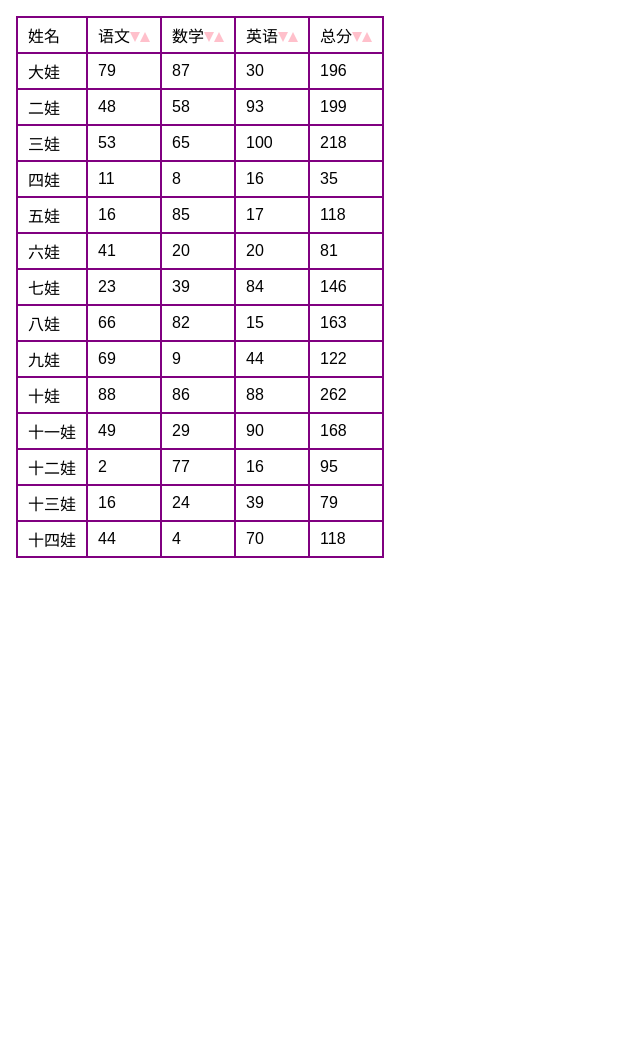
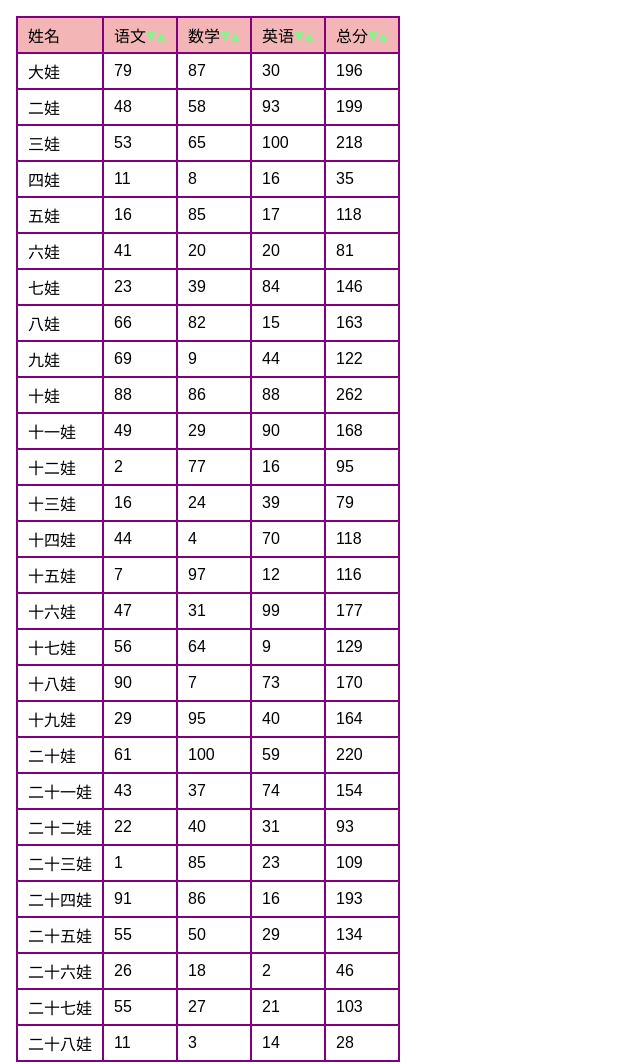
Before and after one commit to xiaokk06/IFE2016, a website: page IFE stage3/task38Table.html in a window 1280 px wide. Shown: the top 1064 px of the page, without its empty margins (0-640 px from the left). Before the commit the page ends 800 px from the top, so only its background shows below. Drawn offline with Linux system fonts and the light colour scheme; files that its build step writes are made by us from their sources.

Commit message:
task38&task39

```diff
--- a/IFE stage3/app/css/task38.scss
+++ b/IFE stage3/app/css/task38.scss
@@ -8,7 +8,7 @@ td {
     padding: 5px 10px;
 }
 
-$arrowColor:pink;
+$arrowColor:lightgreen;
 .divStyle {
     display: inline;
     width: 12px;
@@ -31,3 +31,24 @@ $arrowColor:pink;
 .downArrow {
     border-top: 10px solid $arrowColor;
 }
+
+.fixedThead {
+    position: fixed;
+    top: 0;
+    z-index: 9999;
+    margin: 0;
+}
+
+.hide {
+    display: none;
+}
+
+.show {
+    display: inline-block;
+}
+
+.paddingHeight {
+    margin: 1rem;
+    height: 900px;
+    // width: 100%;
+}
--- a/IFE stage3/app/js/task38/public.js
+++ b/IFE stage3/app/js/task38/public.js
@@ -29,6 +29,20 @@ var scoreData = {
     '十二娃': randomScore(3),
     '十三娃': randomScore(3),
     '十四娃': randomScore(3),
+    '十五娃': randomScore(3),
+    '十六娃': randomScore(3),
+    '十七娃': randomScore(3),
+    '十八娃': randomScore(3),
+    '十九娃': randomScore(3),
+    '二十娃': randomScore(3),
+    '二十一娃': randomScore(3),
+    '二十二娃': randomScore(3),
+    '二十三娃': randomScore(3),
+    '二十四娃': randomScore(3),
+    '二十五娃': randomScore(3),
+    '二十六娃': randomScore(3),
+    '二十七娃': randomScore(3),
+    '二十八娃': randomScore(3)
 }
 
 var names = ['姓名', '语文', '数学', '英语', '总分'];
@@ -42,4 +56,6 @@ var getSortFns = function(name) {
     }
 }
 
-var table = new SortableTable($('#table'), scoreData, names, getSortFns);
+let isFrozen = true;
+
+let table = new SortableTable($('#table'), scoreData, names, getSortFns, isFrozen);
--- a/IFE stage3/app/js/task38/task38.js
+++ b/IFE stage3/app/js/task38/task38.js
@@ -4,12 +4,14 @@
  */
 
 
-var SortableTable = function(element, data, names, sortFunc) {
+var SortableTable = function(element, data, names, sortFunc, isFrozen) {
     this.element = element;
     this.data = data;
     this.names = names;
     this.sortFunc = sortFunc;
     this.curOrder = null;
+    this.isFrozen = isFrozen;
+    this.headClone = null;
 
     this.init();
 }
@@ -22,10 +24,11 @@ SortableTable.prototype = {
             this.curOrder.push(key);
         }
         // insert names row
-        let items = '<tr>';
+        let items = '<thead>';
         items += this.names.map(this.createTd).join('');
-        items += '</tr>';
+        items += '</thead>';
         this.element.innerHTML = items;
+        this.element.children[0].style.backgroundColor = '#F3B5B5';
 
         this.render();
         this.reSort();
@@ -53,8 +56,9 @@ SortableTable.prototype = {
         return td.outerHTML;
     },
     render: function() {
-        let tbody=document.createElement('tbody');
+        let tbody = document.createElement('tbody');
         this.element.appendChild(tbody);
+
         function newTd(str) {
             return '<td>' + str + '</td>';
         }
@@ -69,7 +73,16 @@ SortableTable.prototype = {
 
         // console.log(items);
 
-        this.element.children[1].innerHTML = items;
+        if (this.element.children[1] && this.element.children[1].tagName.toLowerCase() != 'thead') {
+            this.element.children[1].innerHTML = items;
+        } else {
+            this.element.children[2].innerHTML = items;
+        }
+        this.headClone = document.createElement('thead');
+        if (this.isFrozen) {
+            this.headFreeze();
+        }
+        // console.log(this.headClone);
     },
     reSort: function() {
         let self = this;
@@ -98,7 +111,6 @@ SortableTable.prototype = {
             } else {
 
             }
-
         });
     },
     getIndex: function(target) {
@@ -110,5 +122,64 @@ SortableTable.prototype = {
             parentTd = parentTd.previousElementSibling;
         }
         return index;
+    },
+    /**
+     * [headFreeze description]
+     * 实际就是重新添加一个thead元素在滚动的时候显示出来
+     * @return {[type]} [description]
+     */
+    headFreeze: function() {
+        let self = this;
+        let thead = this.element.children[0];
+        let height = this.element.offsetHeight;
+        let width = this.element.offsetWidth;
+        let headOffsetTop = thead.offsetTop;
+        let headOffsetLeft = thead.offsetLeft;
+        if (this.element.children[1] && this.element.children[1].tagName.toLowerCase() != 'thead') {
+
+            this.headClone.className = ' hide';
+            this.headClone.style.backgroundColor = '#F3B5B5';
+            this.headClone.innerHTML = thead.innerHTML;
+            //减去的20为左右padding的宽度
+            this.headClone.children[0].children[0].style.width = (thead.children[0].children[0].clientWidth - 20) + 'px';
+            this.element.insertBefore(this.headClone, thead);
+        }
+        EventUtil.addHandler(window, 'scroll', function(event) {
+            let headClone = self.element.children[0];
+            headClone.style.width = width + 'px';
+            var scrollTop = self.getScrollTop();
+            if (scrollTop >= headOffsetTop + height) {
+                if (headClone.className.indexOf('hide') == -1) {
+                    headClone.className = 'hide';
+                }
+            } else if (scrollTop > headOffsetTop) {
+                // headClone.className;
+                console.log(headClone.className);
+                if (headClone.className.indexOf('hide') > -1) {
+                    headClone.className -= ' hide';
+                }
+                if (headClone.className.indexOf('show') == -1) {
+                    headClone.className += ' show';
+                }
+                if (headClone.className.indexOf('fixedThead') == -1) {
+                    headClone.className += ' fixedThead';
+                }
+                headClone.className = headClone.className;
+            } else {
+                headClone.className = ' hide';
+            }
+        })
+    },
+    /**
+     * [getScrollTop description]
+     * 获取滚动值
+     * @return {[type]} [description]
+     */
+    getScrollTop: function() {
+        var scrollPos;
+        if (window.pageYOffset) {
+            scrollPos = window.pageYOffset;
+        } else if (document.compatMode && document.compatMode != 'BackCompat') { scrollPos = document.documentElement.scrollTop; } else if (document.body) { scrollPos = document.body.scrollTop; }
+        return scrollPos;
     }
 }
--- a/IFE stage3/task38Table.html
+++ b/IFE stage3/task38Table.html
@@ -10,6 +10,7 @@
 
 <body>
     <table id="table"></table>
+    <div class="paddingHeight">padding height</div>
     <script src='../EventUtil.js'></script>
     <script src='../elementSelector.js'></script>
     <script src='dist/js/task38/task38.js'></script>
```
Also changed, not shown: IFE stage3/dist/css/task38.css, IFE stage3/dist/js/task38/public.js, IFE stage3/dist/js/task38/task38.js.
